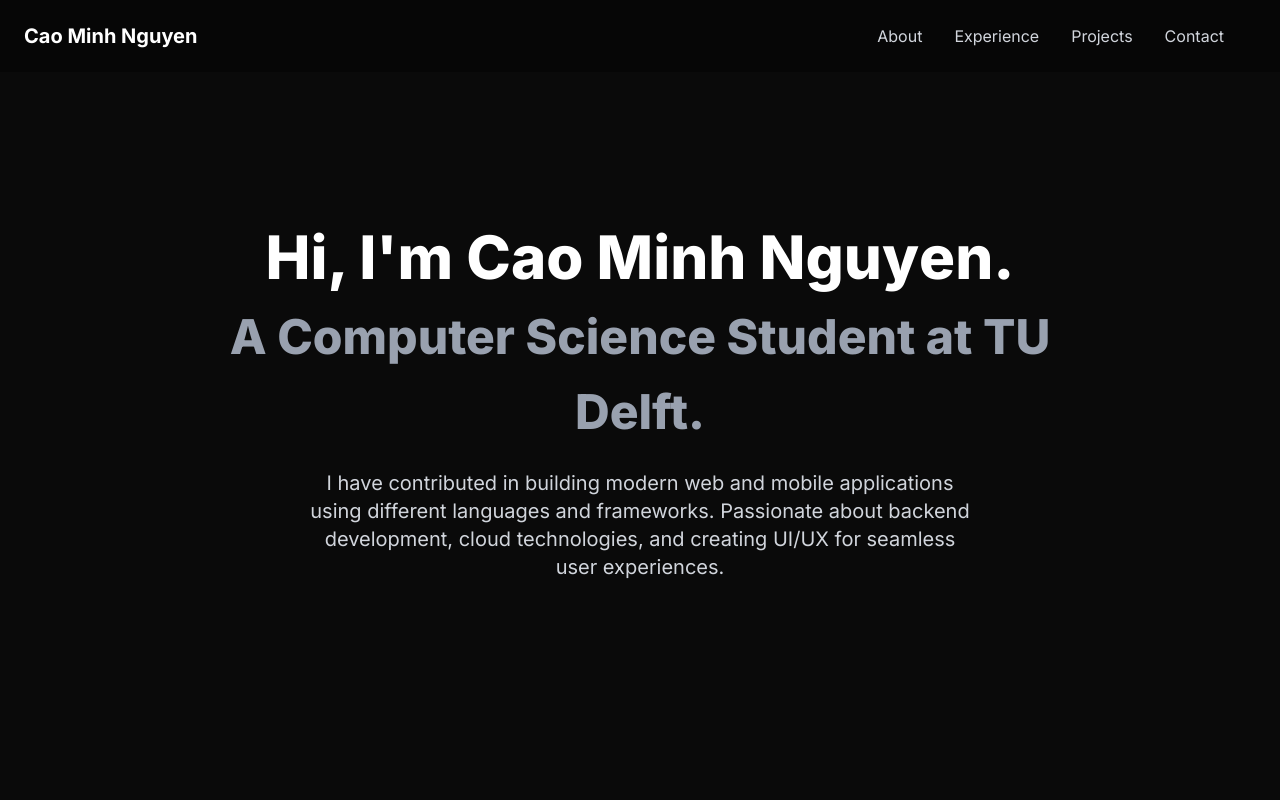
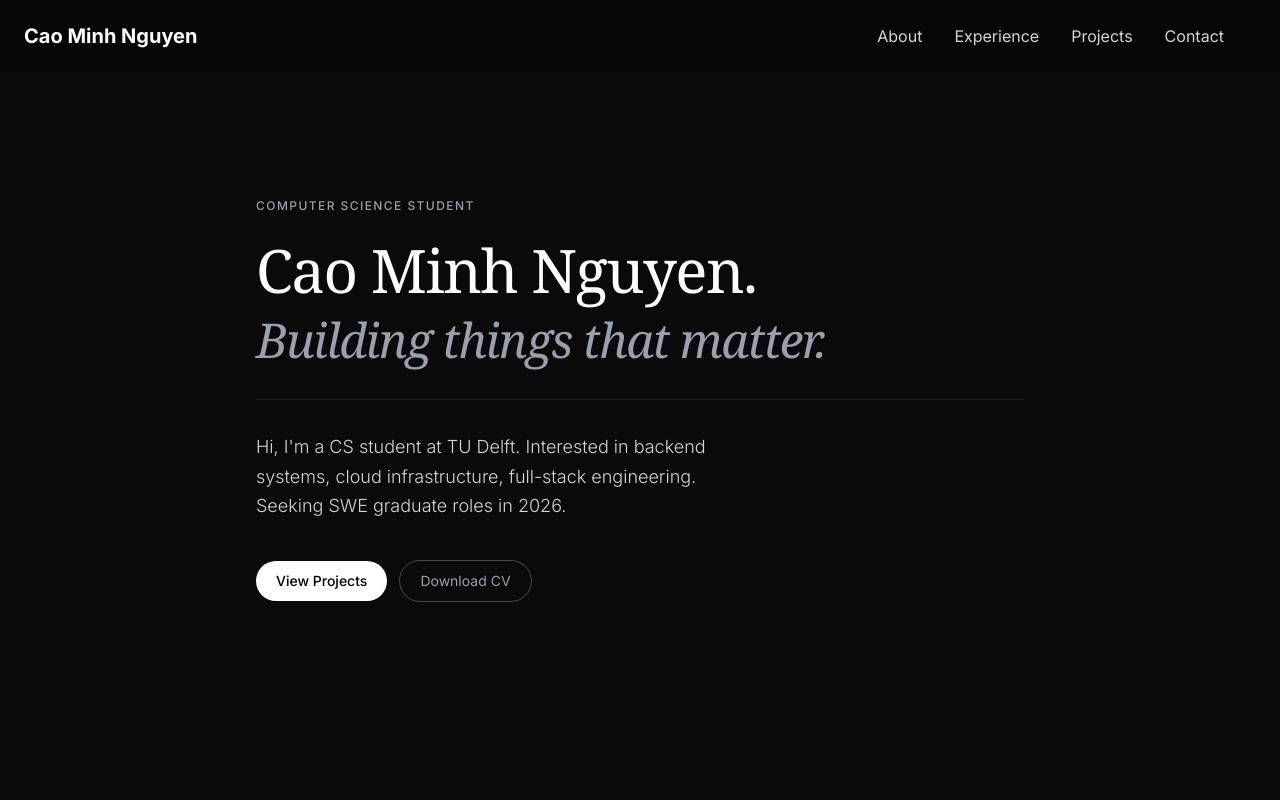
Before and after one commit to caominhnguyen05/caominh-portfolio, a Next.js app: page / in a window 1280 px wide. Shown: the top 800 px of the page. Built offline with nearby package versions, Linux system fonts and the light colour scheme.

Commit message:
Improve intro UI

```diff
--- a/src/app/components/intro.tsx
+++ b/src/app/components/intro.tsx
@@ -1,77 +1,74 @@
 "use client";
-
-import { motion, Variants } from "framer-motion";
+import { motion } from "framer-motion";
 import React from "react";
 
 const Intro: React.FC = () => {
-  const name = "Cao Minh Nguyen.";
-  const letters = Array.from(name);
-
-  const containerVariants: Variants = {
-    hidden: { opacity: 1 },
-    visible: {
-      opacity: 1,
-      transition: { staggerChildren: 0.1 },
-    },
-  };
-
-  const letterVariants: Variants = {
-    hidden: { opacity: 0 },
-    visible: { opacity: 1 },
-  };
-
   return (
     <section
       id="intro"
-      className="h-screen flex items-center justify-center text-center"
+      className="min-h-screen flex items-center px-6 md:px-12"
     >
-      <div className="max-w-4xl mx-auto px-6">
-        <motion.h1
-          className="text-4xl md:text-6xl font-extrabold text-white leading-tight"
+      <div className="max-w-3xl mx-auto w-full py-32">
+        <motion.span
+          className="text-xs font-medium tracking-[0.12em] uppercase text-gray-400 block mb-6"
           initial={{ opacity: 0 }}
           animate={{ opacity: 1 }}
           transition={{ duration: 0.4 }}
         >
-          Hi, I&apos;m{" "}
-          <motion.span
-            variants={containerVariants}
-            initial="hidden"
-            animate="visible"
-            aria-label={name}
-            className="inline-flex"
-          >
-            {letters.map((letter, index) => (
-              <motion.span
-                key={index}
-                variants={letterVariants}
-                className="inline-block"
-              >
-                {letter === " " ? "\u00A0" : letter}
-              </motion.span>
-            ))}
-          </motion.span>
+          Computer Science student
+        </motion.span>
+
+        <motion.h1
+          className="font-serif text-3xl md:text-6xl font-normal leading-[1.08] tracking-tight text-white mb-6"
+          initial={{ opacity: 0, y: 20 }}
+          animate={{ opacity: 1, y: 0 }}
+          transition={{ duration: 0.6, delay: 0.1 }}
+        >
+          Cao Minh Nguyen.
           <br />
-          <motion.span
-            className="text-gray-400 text-3xl md:text-5xl"
-            initial={{ opacity: 0 }}
-            animate={{ opacity: 1 }}
-            transition={{ delay: letters.length * 0.1 + 0.5 }}
-          >
-            A Computer Science Student at TU Delft.
-          </motion.span>
+          <span className="italic text-gray-400 md:text-5xl">
+            Building things that matter.
+          </span>
         </motion.h1>
 
+        <motion.div
+          className="w-full h-px bg-white/8 my-8"
+          initial={{ scaleX: 0 }}
+          animate={{ scaleX: 1 }}
+          transition={{ duration: 0.6, delay: 0.3, ease: "easeOut" }}
+          style={{ transformOrigin: "left" }}
+        />
+
         <motion.p
-          className="mt-6 text-lg md:text-xl text-gray-300 max-w-2xl mx-auto"
-          initial={{ opacity: 0, y: 20 }}
+          className="text-gray-300 text-base md:text-lg font-light leading-relaxed max-w-lg mb-10"
+          initial={{ opacity: 0, y: 10 }}
           animate={{ opacity: 1, y: 0 }}
-          transition={{ delay: letters.length * 0.1 + 0.7, duration: 0.8 }}
+          transition={{ duration: 0.5, delay: 0.4 }}
         >
-          I have contributed in building modern web and mobile applications
-          using different languages and frameworks. Passionate about backend
-          development, cloud technologies, and creating UI/UX for seamless user
-          experiences.
+          Hi, I'm a CS student at TU Delft. Interested in backend systems, cloud
+          infrastructure, full-stack engineering. Seeking SWE graduate roles in
+          2026.
         </motion.p>
+
+        <motion.div
+          className="flex gap-3 items-center"
+          initial={{ opacity: 0 }}
+          animate={{ opacity: 1 }}
+          transition={{ delay: 0.55 }}
+        >
+          <a
+            href="#projects"
+            className="text-sm font-medium px-5 py-2.5 bg-white text-black rounded-full hover:opacity-80 transition-opacity"
+          >
+            View Projects
+          </a>
+          <a
+            href="/cv.pdf"
+            className="text-sm font-normal px-5 py-2.5 text-gray-400 rounded-full border border-white/25 hover:border-white/40 hover:text-white transition-all"
+          >
+            Download CV
+          </a>
+        </motion.div>
       </div>
     </section>
   );
```
